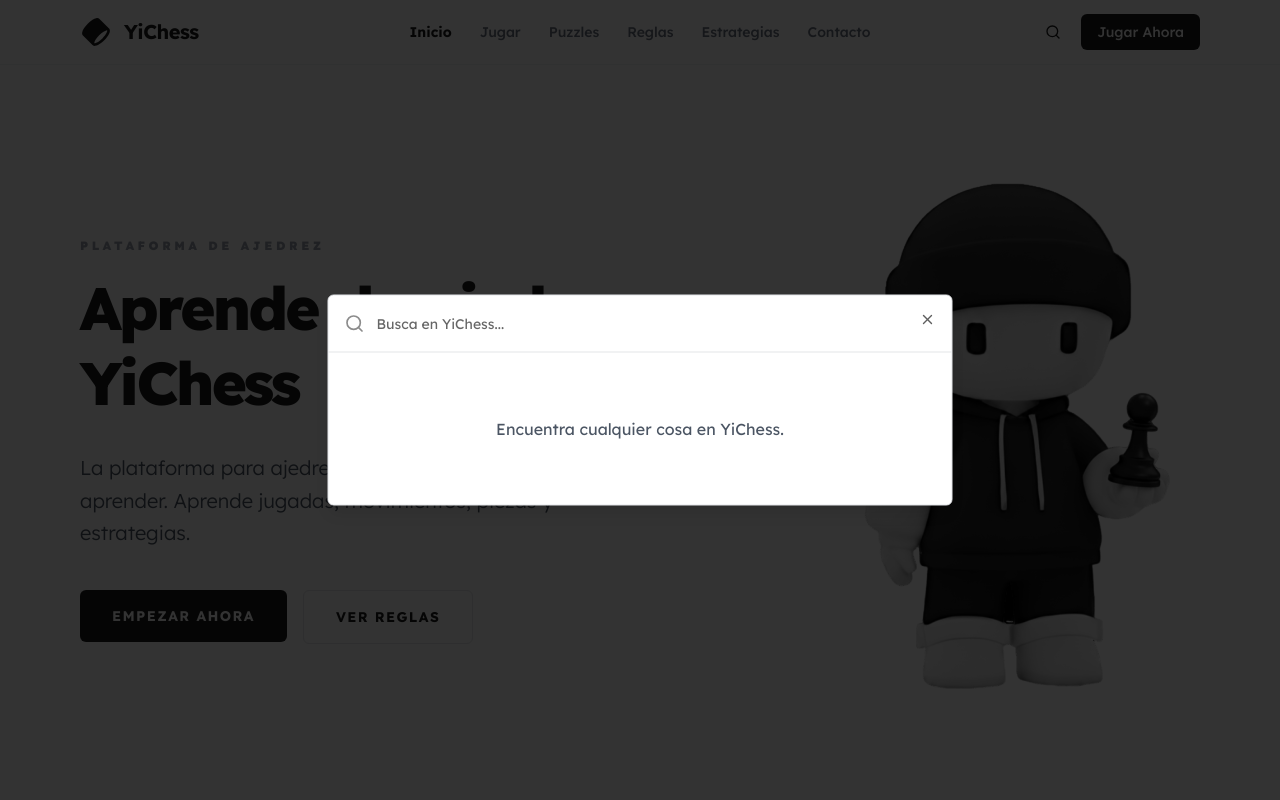
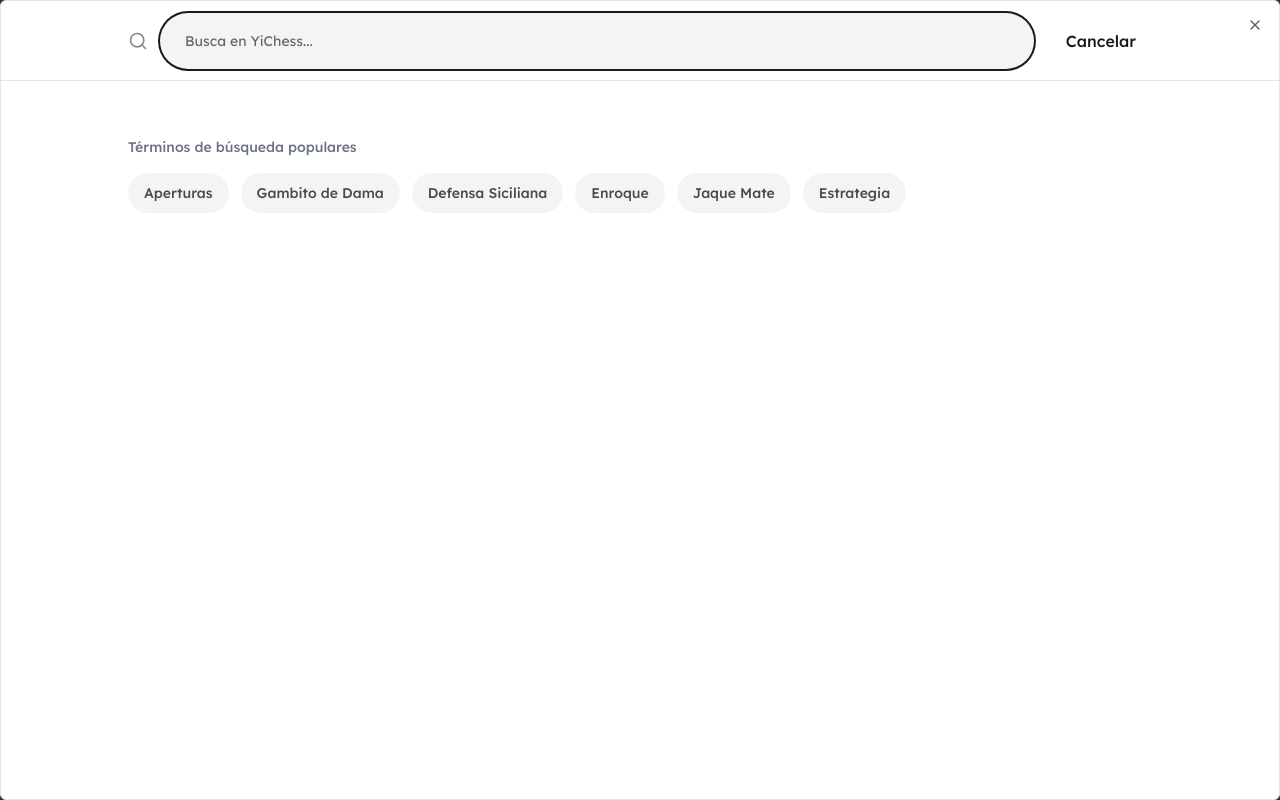
Before and after one commit to yisus17-stack/YiChess, a Next.js app: page / in a window 1280 px wide. Both pictures are taken after a click on the button "Buscar". Shown: the top 800 px of the page. Built offline with nearby package versions, Linux system fonts and the light colour scheme.

Commit message:
DISEÑAR LA BARRA DE BUSQUEDA:

```diff
--- a/src/components/layout/header.tsx
+++ b/src/components/layout/header.tsx
@@ -25,6 +25,8 @@ function SearchDialog() {
   const [filteredContent, setFilteredContent] = React.useState<SearchableContent[]>([]);
   const [searchTime, setSearchTime] = React.useState<number | null>(null);
 
+  const popularSearches = ['Aperturas', 'Gambito de Dama', 'Defensa Siciliana', 'Enroque', 'Jaque Mate', 'Estrategia'];
+
   const searchableContent: SearchableContent[] = [
     { title: 'Inicio', path: '/', description: 'Página principal de YiChess. Comienza tu viaje en el ajedrez.', keywords: 'home principal' },
     { title: 'Jugar', path: '/jugar', description: 'Juega partidas de ajedrez contra la IA. Pon a prueba tus habilidades.', keywords: 'partida ia computadora' },
@@ -36,9 +38,11 @@ function SearchDialog() {
 
   React.useEffect(() => {
     if (!open) {
+      setTimeout(() => {
         setSearchTerm('');
         setFilteredContent([]);
         setSearchTime(null);
+      }, 200); // Delay to allow fade-out animation
       return;
     }
 
@@ -100,28 +104,39 @@ function SearchDialog() {
           <Search className="h-5 w-5" />
         </Button>
       </DialogTrigger>
-      <DialogContent className="sm:max-w-[625px] p-0 gap-0">
-        <DialogHeader className="sr-only">
-          <DialogTitle>Buscar</DialogTitle>
-          <DialogDescription>
-            Usa el cuadro de texto para buscar contenido en YiChess.
-          </DialogDescription>
-        </DialogHeader>
-        <div className="flex items-center border-b px-4">
+      <DialogContent className="h-full w-full max-w-none rounded-none p-0 sm:p-0 flex flex-col data-[state=open]:animate-in data-[state=closed]:animate-out data-[state=closed]:fade-out-0 data-[state=open]:fade-in-0">
+        <div className="flex items-center border-b px-4 sm:px-10 h-20 shrink-0">
+            <div className="flex items-center w-full max-w-screen-lg mx-auto">
                 <Search className="mr-3 h-5 w-5 shrink-0 opacity-50" />
                 <Input
                     type="search"
                     placeholder="Busca en YiChess..."
-                className="h-14 w-full rounded-md bg-transparent py-3 pl-0 pr-4 text-base outline-none border-0 focus-visible:ring-0 focus-visible:ring-offset-0"
+                    className="h-14 w-full bg-gray-100 dark:bg-gray-800 border-transparent rounded-full py-3 px-6 text-base outline-none focus-visible:ring-2 focus-visible:ring-ring focus-visible:ring-offset-0"
                     value={searchTerm}
                     onChange={(e) => setSearchTerm(e.target.value)}
                 />
+                <Button variant="ghost" onClick={() => setOpen(false)} className="ml-4 text-base">
+                    Cancelar
+                </Button>
             </div>
-        <div className="p-6 overflow-auto max-h-[400px]">
-            {searchTerm.trim() !== '' ? (
+        </div>
+        <div className="p-6 sm:p-10 overflow-auto">
+            <div className="w-full max-w-screen-lg mx-auto">
+            {searchTerm.trim() === '' ? (
+                <div className="animate-in fade-in-50 duration-300">
+                    <h3 className="text-sm font-medium text-gray-500 mb-4">Términos de búsqueda populares</h3>
+                    <div className="flex flex-wrap gap-3">
+                        {popularSearches.map(term => (
+                            <Button key={term} variant="secondary" className="rounded-full font-medium" onClick={() => setSearchTerm(term)}>
+                                {term}
+                            </Button>
+                        ))}
+                    </div>
+                </div>
+            ) : (
               <>
                 {filteredContent.length > 0 ? (
-                  <div className="space-y-4">
+                  <div className="space-y-4 animate-in fade-in-50 duration-300">
                       <div className="text-xs text-gray-500 dark:text-gray-400 flex justify-between">
                         <span>{filteredContent.length} {filteredContent.length === 1 ? 'resultado' : 'resultados'}</span>
                         {searchTime !== null && <span>en {searchTime.toFixed(2)} ms</span>}
@@ -147,19 +162,14 @@ function SearchDialog() {
                       </div>
                   </div>
                 ) : (
-                  <div className="text-center py-10 h-full flex flex-col items-center justify-center">
+                  <div className="text-center py-10 h-full flex flex-col items-center justify-center animate-in fade-in-50 duration-300">
                     <p className="text-gray-600 dark:text-gray-400 font-semibold">No se encontraron resultados para "{searchTerm}".</p>
                     <p className="text-sm text-gray-500 mt-2">Intenta con una búsqueda diferente o con términos más generales.</p>
                   </div>
                 )}
               </>
-            ) : (
-              <div className="text-center py-10 h-full flex items-center justify-center">
-                  <p className="text-gray-600 dark:text-gray-400">
-                    Encuentra cualquier cosa en YiChess.
-                  </p>
+            )}
             </div>
-            )}
         </div>
       </DialogContent>
     </Dialog>
```
Lines whose indentation alone changed are shown as unchanged.
